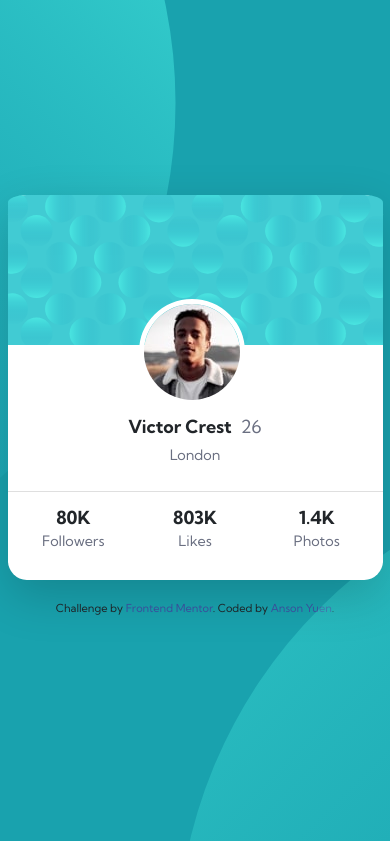
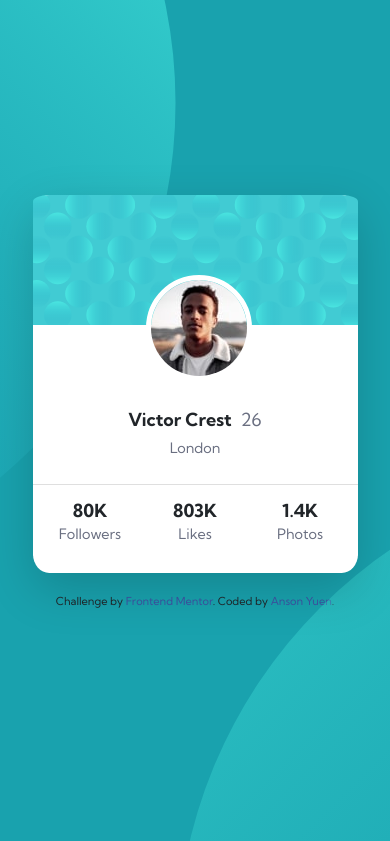
Before and after one commit to a22yuen/Profile-Card, a plain HTML site: page index.html in a window 390 px wide. Shown: the top 841 px of the page. Drawn offline with nearby package versions, Linux system fonts and the light colour scheme.

Commit message:
Update styles.css

```diff
--- a/styles.css
+++ b/styles.css
@@ -4,6 +4,10 @@ body {
   overflow: hidden;
   text-align: center;
   z-index: 1;
+}
+
+ul{
+
 }
 
 p{
@@ -87,7 +91,15 @@ p{
 @media (max-width: 600px) {
   .card {
     margin: 50% auto 20px;
+    width: 325px;
   }
+  .title{
+    margin-top: 25px;
+  }
+  .avatar{
+    top: 80px;
+  }
+}
 
 .attribution {
   font-size: 11px;
```
